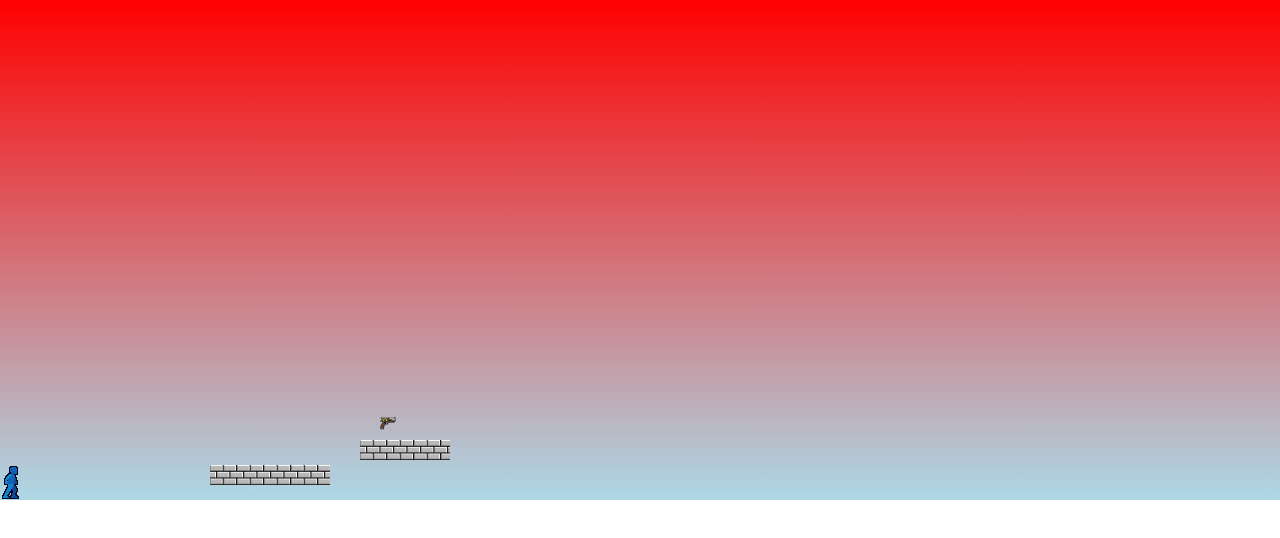
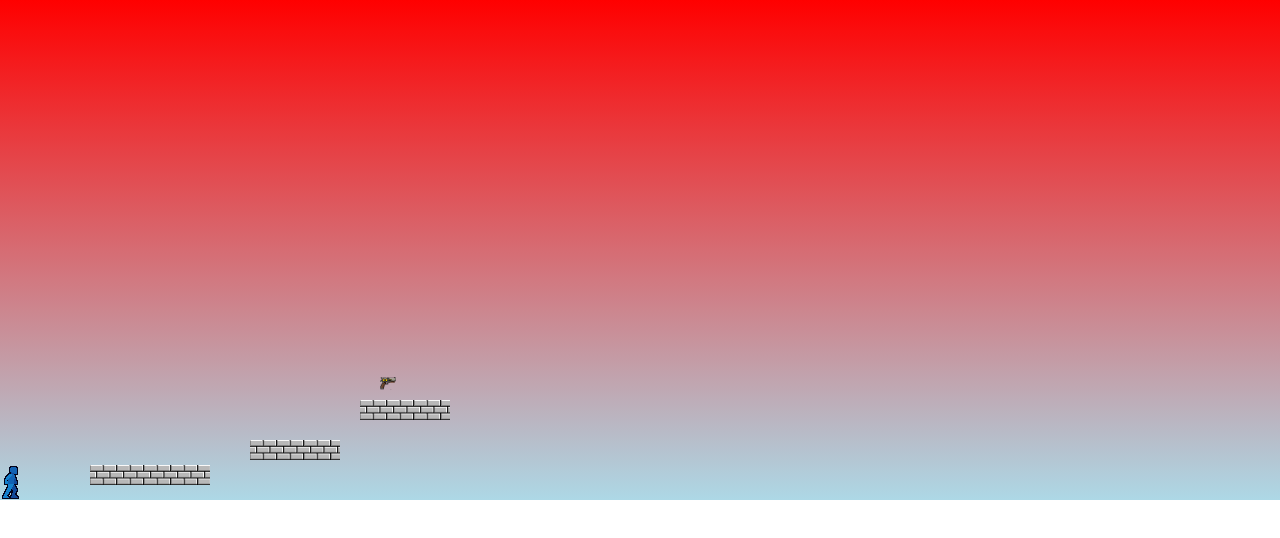
Before and after one commit to strongpauly/platformer, a React (Create React App) app: page / in a window 1280 px wide. Shown: the top 538 px of the page. Built offline with nearby package versions, Linux system fonts and the light colour scheme; the HTML template or start-up script is replaced by a standard one.

Commit message:
Sideways scrolling!

```diff
--- a/src/components/Game.css
+++ b/src/components/Game.css
@@ -1,6 +1,9 @@
 .game {
-    width: 100%;
     height: 100%;
+    overflow: hidden;
+}
+
+.scrollContainer {
     min-height: 500px;
     background: linear-gradient(red, lightblue);
     position: relative;
--- a/src/components/Game.tsx
+++ b/src/components/Game.tsx
@@ -14,6 +14,7 @@ class Game extends React.Component<any, any> {
 
     private stepInterval: any;
     private fallInterval: any;
+    private gameElement: React.RefObject<HTMLDivElement>;
 
     constructor(props: React.Props<any>) {
         super(props);
@@ -22,28 +23,36 @@ class Game extends React.Component<any, any> {
             bullets: [],
             guns: [{
                 x: 380,
-                y: 70
+                y: 110
             }],
             hasGun: false,
             inverted: false,
             jumpStart: NaN,
             jumping: false,
+            levelOffset: 0,
+            levelWidth: 10000,
             platforms: [{
                 height: 20,
                 width: 120,
-                x: 210,
+                x: 90,
                 y: 15
             }, {
                 height: 20,
                 width: 90,
+                x: 250,
+                y: 40
+            }, {
+                height: 20,
+                width: 90,
                 x: 360,
-                y: 40
+                y: 80
             }],
             stepStart: NaN,
             stepping: false,
             x: 0,
             y: 0
         }
+        this.gameElement = React.createRef();
     }
 
     public render() {
@@ -57,7 +66,11 @@ class Game extends React.Component<any, any> {
             <Bullet key={bullet.id} x={bullet.x} y={bullet.y}/>
         );
         return (
-        <div className="game">
+        <div className="game" ref={this.gameElement}>
+            <div className="scrollContainer" style={{
+                left: this.state.levelOffset,
+                width: this.state.levelWidth
+            }}>
             <Player
                 x={this.state.x}
                 y={this.state.y}
@@ -71,6 +84,7 @@ class Game extends React.Component<any, any> {
             {platforms}
             {guns}
             {bullets}
+            </div>
         </div>
         );
     }
@@ -310,11 +324,20 @@ class Game extends React.Component<any, any> {
                     x: newX,
                     y: this.state.y
                 });
+                let levelOffset = this.state.levelOffset;
                 if(newY === -1) {
                    newX = this.state.x;
                    stepping = false;
+                } else if (this.gameElement.current){
+                    const viewWidth = this.gameElement.current.offsetWidth;
+                    if (newX + levelOffset <= 200 && levelOffset < 0) {
+                        levelOffset -= increment;
+                    } else if (newX >= viewWidth - 200 && increment > 0) {
+                        levelOffset -= increment;
+                    }
                 }
                 this.setState({
+                    levelOffset,
                     stepping,
                     x: newX
                 });
```
